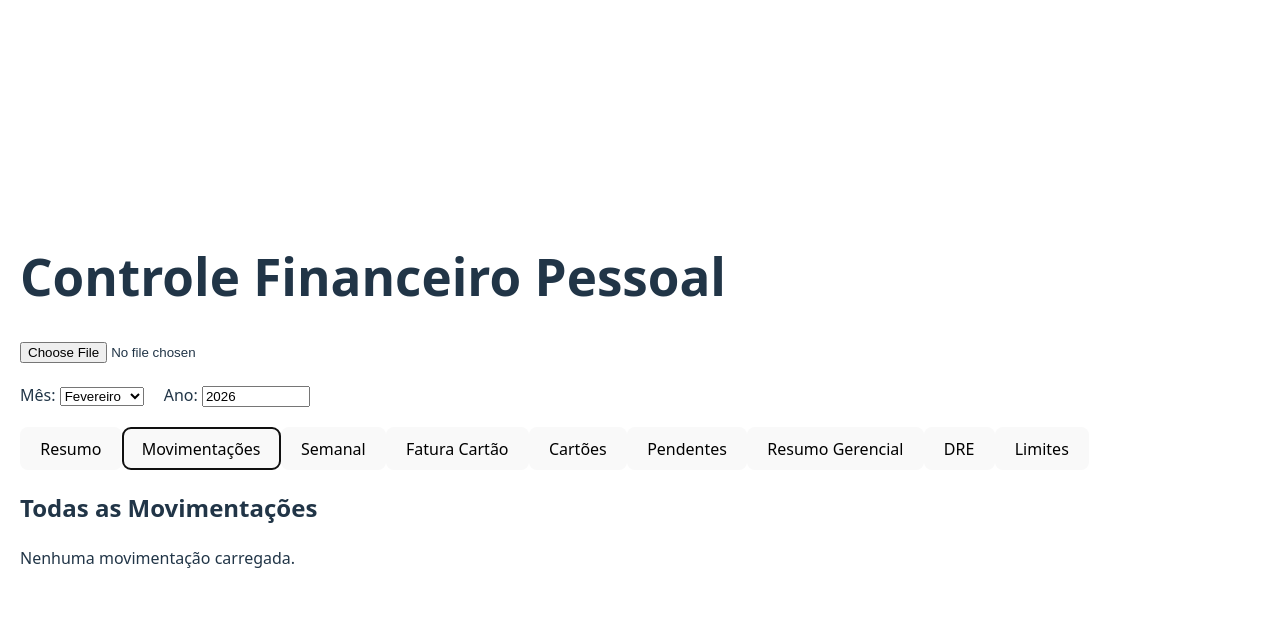
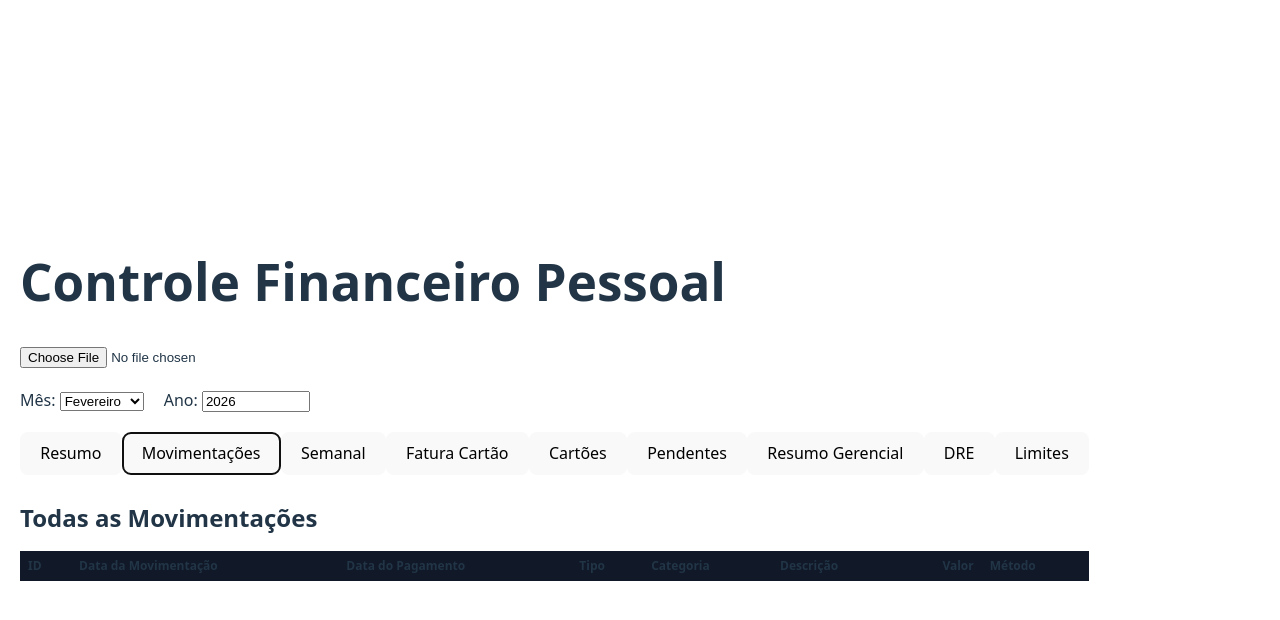
Before and after one commit to marcosabernardo-lgtm/my-finance-hub, a React (Vite) app: page / in a window 1280 px wide. Both pictures are taken after a click on the button "Movimentações". Shown: the top 620 px of the page. Built offline with nearby package versions, Linux system fonts and the light colour scheme.

Commit message:
movimentação atualizada

```diff
--- a/src/components/Movimentacoes.tsx
+++ b/src/components/Movimentacoes.tsx
@@ -1,3 +1,4 @@
+import React, { useMemo } from "react";
 import type { Movimentacao } from "../types/movimentacao";
 
 type Props = {
@@ -5,147 +6,99 @@ type Props = {
 };
 
 export default function Movimentacoes({ movimentacoes }: Props) {
-  const movimentacoesOrdenadas = [...movimentacoes].sort(
-    (a, b) =>
-      Number(b.ID_Movimentacao) -
-      Number(a.ID_Movimentacao)
+
+  const movimentacoesOrdenadas = useMemo(() => {
+    return [...movimentacoes].sort((a, b) =>
+      Number(b.ID_Movimentacao) - Number(a.ID_Movimentacao)
     );
+  }, [movimentacoes]);
+
+  const formatar = (valor: number) =>
+    Number(valor || 0).toLocaleString("pt-BR", {
+      style: "currency",
+      currency: "BRL",
+      minimumFractionDigits: 2,
+      maximumFractionDigits: 2,
+    });
+
+  const formatarData = (data: Date | null) =>
+    data ? new Date(data).toLocaleDateString("pt-BR") : "-";
 
   return (
-    <>
-      <h2 style={{ marginBottom: 20 }}>
-        Todas as Movimentações
-      </h2>
+    <div style={{ marginTop: 25 }}>
+      <h2 style={{ marginBottom: 15 }}>Todas as Movimentações</h2>
 
-      {movimentacoesOrdenadas.length === 0 ? (
-        <p>Nenhuma movimentação carregada.</p>
-      ) : (
-        <div style={{ overflowX: "auto" }}>
-          <table
-            style={{
-              width: "100%",
-              borderCollapse: "separate",
-              borderSpacing: 0,
-              fontSize: 14,
-            }}
-          >
+      <table style={{ width: "100%", borderCollapse: "collapse", fontSize: 12 }}>
         <thead>
-              <tr>
-                <th style={{ ...thStyle, width: "120px" }}>
-                  Data
-                </th>
-                <th style={{ ...thStyle, width: "90px" }}>
-                  Tipo
-                </th>
-                <th
-                  style={{
-                    ...thStyle,
-                    width: "220px",
-                  }}
-                >
-                  Categoria
-                </th>
-                <th
-                  style={{
-                    ...thStyle,
-                    width: "160px",
-                  }}
-                >
-                  Descrição
-                </th>
-                <th
-                  style={{
-                    ...thStyle,
-                    width: "110px",
-                    textAlign: "right",
-                  }}
-                >
-                  Valor
-                </th>
-                <th style={{ ...thStyle, width: "150px" }}>
-                  Método
-                </th>
+          <tr style={{ backgroundColor: "#111827" }}>
+            <th style={thLeft}>ID</th>
+            <th style={thLeft}>Data da Movimentação</th>
+            <th style={thLeft}>Data do Pagamento</th>
+            <th style={thLeft}>Tipo</th>
+            <th style={thLeft}>Categoria</th>
+            <th style={thLeft}>Descrição</th>
+            <th style={thRight}>Valor</th>
+            <th style={thLeft}>Método</th>
           </tr>
         </thead>
 
         <tbody>
-              {movimentacoesOrdenadas.map((m, index) => (
-                <tr
-                  key={m.ID_Movimentacao}
-                  style={{
-                    background:
-                      index % 2 === 0
-                        ? "#1a1a1a"
-                        : "#161616",
-                  }}
-                >
-                  <td style={tdStyle}>
-                    {m["Data do Pagamento"]
-                      ? m[
-                          "Data do Pagamento"
-                        ].toLocaleDateString()
-                      : ""}
+          {movimentacoesOrdenadas.map((m) => (
+            <tr key={m.ID_Movimentacao}>
+              <td style={tdLeft}>{m.ID_Movimentacao}</td>
+
+              <td style={tdLeft}>
+                {formatarData(m["Data da Movimentação"])}
               </td>
 
-                  <td style={tdStyle}>
-                    {m.Tipo}
+              <td style={tdLeft}>
+                {formatarData(m["Data do Pagamento"])}
               </td>
+
+              <td style={tdLeft}>{m.Tipo}</td>
+
+              <td style={tdLeft}>{m.Categoria}</td>
+
+              <td style={tdLeft}>{m.Descrição}</td>
 
               <td
                 style={{
-                      ...tdStyle,
-                      fontWeight: 500,
-                    }}
-                  >
-                    {m.Categoria}
-                  </td>
-
-                  <td
-                    style={{
-                      ...tdStyle,
-                      color: "#cfcfcf",
-                    }}
-                  >
-                    {m.Descrição}
-                  </td>
-
-                  <td
-                    style={{
-                      ...tdStyle,
-                      textAlign: "right",
+                  ...tdRight,
+                  color: m.Tipo === "Despesa" ? "#EF4444" : "#10B981",
                   fontWeight: 600,
                 }}
               >
-                    {m.Valor.toLocaleString(
-                      "pt-BR",
-                      {
-                        style: "currency",
-                        currency: "BRL",
-                      }
-                    )}
+                {formatar(m.Valor)}
               </td>
 
-                  <td style={tdStyle}>
-                    {m["Método de Pagamento"]}
-                  </td>
+              <td style={tdLeft}>{m["Método de Pagamento"]}</td>
             </tr>
           ))}
         </tbody>
       </table>
     </div>
-      )}
-    </>
   );
 }
 
-const thStyle: React.CSSProperties = {
-  padding: "12px 10px",
+/* ===== PADRÃO VISUAL ===== */
+
+const thLeft: React.CSSProperties = {
   textAlign: "left",
-  background: "#1e1e1e",
-  fontWeight: 600,
-  borderBottom: "1px solid #333",
+  padding: "6px 8px",
 };
 
-const tdStyle: React.CSSProperties = {
-  padding: "10px",
+const thRight: React.CSSProperties = {
+  textAlign: "right",
+  padding: "6px 8px",
 };
+
+const tdLeft: React.CSSProperties = {
+  padding: "6px 8px",
+  borderBottom: "1px solid #1f2937",
+};
+
+const tdRight: React.CSSProperties = {
+  padding: "6px 8px",
+  textAlign: "right",
+  borderBottom: "1px solid #1f2937",
+};
```
Lines whose indentation alone changed are shown as unchanged.
